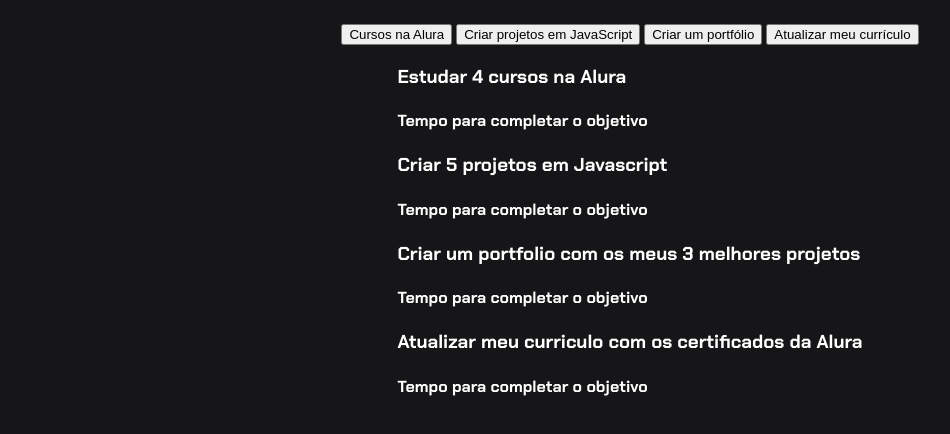
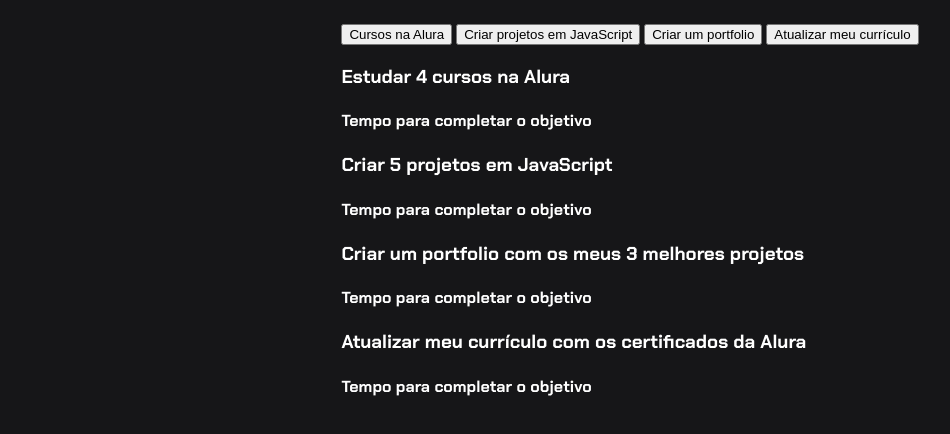
Before and after one commit to mikamatiotti/Projeto-de-Vida-3D, a plain HTML site: page index.html in a window 1280 px wide. Shown: the part 80-514 px from the top of the page, without its empty margins (10-960 px from the left). Drawn offline with Linux system fonts and the light colour scheme.

Commit message:
Update index.html

```diff
--- a/index.html
+++ b/index.html
@@ -9,10 +9,11 @@
 <body>
     <section class="conteudo-principal">
         <h2 class="titulo-principal">Meus Objetivos do ano<span>_</span></h2>
+        <div class="conteudo">
             <div class="botoes">
                 <button class="botao ativo">Cursos na Alura</button>
                 <button class="botao">Criar projetos em JavaScript</button>
-          <button class="botao">Criar um portfólio</button>
+                <button class="botao">Criar um portfolio</button>
                 <button class="botao">Atualizar meu currículo</button>
             </div>
             <div class="abas-textos">
@@ -21,7 +22,7 @@
                     <h4 class="aba-conteudo-titulo-secundario">Tempo para completar o objetivo</h4>
                 </div>
                 <div class="aba-conteudo">
-              <h3 class="aba-conteudo-titulo-principal">Criar 5 projetos em Javascript</h3>
+                    <h3 class="aba-conteudo-titulo-principal">Criar 5 projetos em JavaScript</h3>
                     <h4 class="aba-conteudo-titulo-secundario">Tempo para completar o objetivo</h4>
                 </div>
                 <div class="aba-conteudo">
@@ -29,12 +30,8 @@
                     <h4 class="aba-conteudo-titulo-secundario">Tempo para completar o objetivo</h4>
                 </div>
                 <div class="aba-conteudo">
-              <h3 class="aba-conteudo-titulo-principal">Atualizar meu curriculo com os certificados da Alura</h3>
+                    <h3 class="aba-conteudo-titulo-principal">Atualizar meu currículo com os certificados da Alura</h3>
                     <h4 class="aba-conteudo-titulo-secundario">Tempo para completar o objetivo</h4>
                 </div>
             </div>
-
-      </section>
-      <script src="main.js"></script><script src="main.js"></script>
-</body>
-</html>
+        </div>
```
Lines whose indentation alone changed are shown as unchanged.
